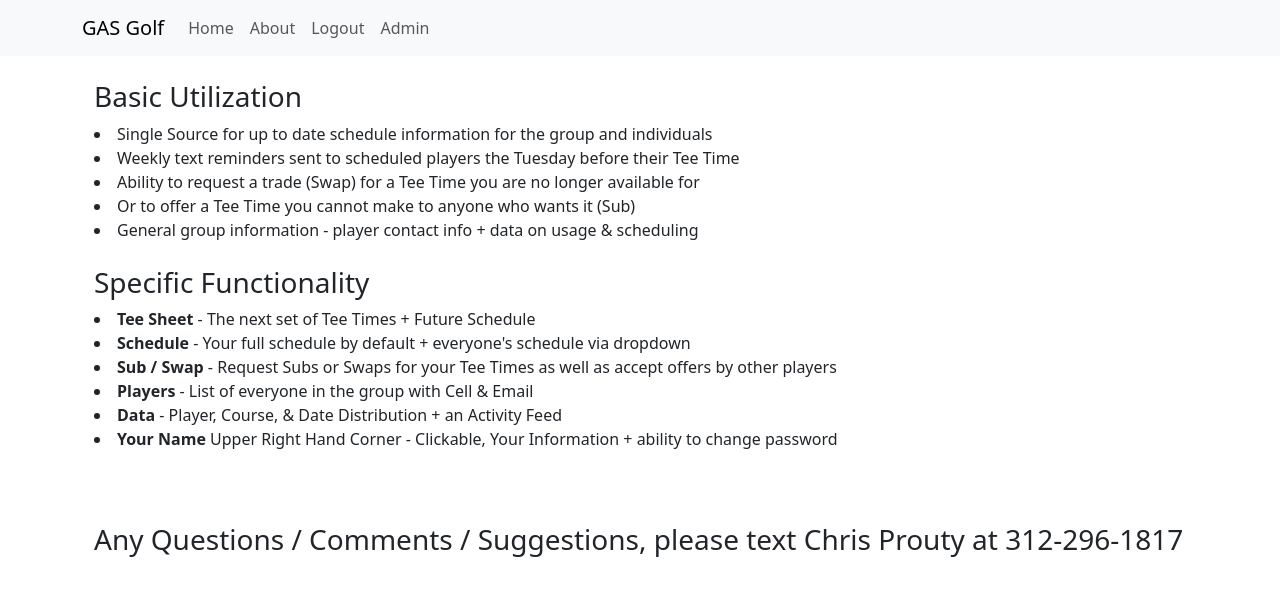
After one commit to ChrisP11/GRPRgas-share, a Django app: page /about/ in a window 1280 px wide. The commit adds this page. Shown: the top 596 px of the page. Run offline with Django 4.2, Linux system fonts and the light colour scheme; a user stored in the database is signed in; parts of the project's set-up code (start-up, migrations or seed data) failed here and were passed over.

Commit message:
choose your swap partners / about page / minor cleanup

```diff
--- /dev/null
+++ b/GRPR/templates/GRPR/about.html
@@ -0,0 +1,30 @@
+{% extends 'base.html' %}
+
+{% block title %}About{% endblock %}
+
+{% block content %}
+
+<div class="container my-4">
+    <h3>Basic Utilization</h3>
+        <li> Single Source for up to date schedule information for the group and individuals</li>
+        <li> Weekly text reminders sent to scheduled players the Tuesday before their Tee Time</li>
+        <li> Ability to request a trade (Swap) for a Tee Time you are no longer available for</li>
+        <li> Or to offer a Tee Time you cannot make to anyone who wants it (Sub)</li>
+        <li> General group information - player contact info + data on usage & scheduling</li>
+</div>
+<div class="container my-4">
+    <h3>Specific Functionality</h3>
+        <li> <strong>Tee Sheet</strong> - The next set of Tee Times + Future Schedule</li>
+        <li> <strong>Schedule</strong> - Your full schedule by default + everyone's schedule via dropdown</li>
+        <li> <strong>Sub / Swap</strong> - Request Subs or Swaps for your Tee Times as well as accept offers by other players</li>
+        <li> <strong>Players</strong> - List of everyone in the group with Cell & Email</li>
+        <li> <strong>Data</strong> - Player, Course, & Date Distribution + an Activity Feed</li>
+        <li> <strong><italics> Your Name </italics></strong> Upper Right Hand Corner - Clickable, Your Information + ability to change password</li>
+</div>
+<br>
+
+<div class="container my-4">
+    <h3>Any Questions / Comments / Suggestions, please text Chris Prouty at 312-296-1817</h3>
+</div>
+
+{% endblock %}
--- a/GRPR/templates/GRPR/admin_view.html
+++ b/GRPR/templates/GRPR/admin_view.html
@@ -7,8 +7,8 @@
 <div class="container my-4">
     <!-- Add the link to the email test page -->
     <div class="nav-links">
-        <a href="{% url 'email_test_view' %}">Email Test</a> |
-        <a href="{% url 'text_test_view' %}">Text Test</a>
+        <a href="{% url 'email_test_view' %}">Send Email</a> |
+        <a href="{% url 'text_test_view' %}">Send Text</a>
     </div>
     <br>
     <br>
--- a/GRPR/templates/GRPR/subrequestsent.html
+++ b/GRPR/templates/GRPR/subrequestsent.html
@@ -24,7 +24,7 @@
             {% for player in available_players %}
                 <tr>
                     <td>{{ player.avail_name }}</td>
-                    <td>{{ player.to_number }}</td>
+                    <td>{{ player.to_number|slice:"1:4" }}-{{ player.to_number|slice:"4:7" }}-{{ player.to_number|slice:"7:11" }}</td>
                 </tr>
             {% endfor %}
         </tbody>
--- a/GRPR/templates/base.html
+++ b/GRPR/templates/base.html
@@ -23,6 +23,9 @@
                 <ul class="navbar-nav mr-auto">
                     <li class="nav-item active">
                         <a href="{% url 'home_page' %}" class="nav-link" role="button">Home</a>
+                    </li>
+                    <li class="nav-item">
+                        <a class="nav-link" href="{% url 'about' %}">About</a>
                     </li>
                     <li class="nav-item">
                         <a href="{% url 'logout' %}" class="nav-link" role="button">Logout</a>
--- a/GRPR/urls.py
+++ b/GRPR/urls.py
@@ -11,6 +11,7 @@ urlpatterns = [
     path('logout/', auth_views.LogoutView.as_view(), name='logout'),
     path('', CustomLoginView.as_view(), name='login'),  # Set the root URL to the login view
     path('home/', views.home_page, name='home_page'),
+    path('about/', views.about_view, name='about'),
     path('tee_sheet/', views.teesheet_view, name='teesheet_view'),
     path('schedule/', views.schedule_view, name='schedule_view'),
     path('subswap/', views.subswap_view, name='subswap_view'),
@@ -28,7 +29,7 @@ urlpatterns = [
     path('subcancel/', views.subcancel_view, name='subcancel_view'),
     path('store_swap_data/', views.store_swap_data_view, name='store_swap_data_view'),
     path('swaprequest/', views.swaprequest_view, name='swaprequest_view'),
-    path('store_swaprequestsent_data/', views.store_swaprequestsent_data_view, name='store_swaprequestsent_data_view'),
+    path('store_swaprequestsent_data/', views.store_swap_request_sent_data_view, name='store_swap_request_sent_data_view'),
     path('swaprequestsent/', views.swaprequestsent_view, name='swaprequestsent_view'),
     path('store_swapoffer_data/', views.store_swapoffer_data_view, name='store_swapoffer_data_view'),
     path('swapoffer/', views.swapoffer_view, name='swapoffer_view'),
--- a/GRPR/views.py
+++ b/GRPR/views.py
@@ -135,6 +135,17 @@ def home_page(request):
     }
     return render(request, 'GRPR/index.html', context)
 
+# About page
+@login_required
+def about_view(request):
+
+    context = {
+        'first_name': request.user.first_name,
+        'last_name': request.user.last_name,
+    }
+
+    return render(request, 'GRPR/about.html', context)
+
 
 # Admin page
 @login_required
@@ -1381,7 +1392,6 @@ def store_swap_data_view(request):
 
         # Store necessary data in the session
         request.session['swap_tt_id'] = tt_id
-        request.session['user_id'] = request.user.id
 
         return redirect('swaprequest_view')
     else:
@@ -1391,10 +1401,14 @@ def store_swap_data_view(request):
 def swaprequest_view(request):
     # Retrieve data from the session
     swap_tt_id = request.session.pop('swap_tt_id', None)
-    user_id = request.session.pop('user_id', None)
-
-    if not swap_tt_id or not user_id:
+
+    if not swap_tt_id:
         return HttpResponseBadRequest("Required data is missing.")
+
+    # Fetch the Player ID associated with the logged-in user
+    user_id = request.user.id
+    first_name = request.user.first_name
+    last_name = request.user.last_name
 
     # Fetch the Player ID associated with the logged-in user
     player = Players.objects.filter(user_id=user_id).first()
@@ -1407,94 +1421,20 @@ def swaprequest_view(request):
     gDate = tee_time_details['gDate']
     gDate_display = tee_time_details['gDate_display']
     course_name = tee_time_details['course_name']
-    time_slot = tee_time_details['course_time_slot']
+    course_time_slot = tee_time_details['course_time_slot']
     other_players = tee_time_details['other_players']
 
-    context = {
-        'swap_tt_id': swap_tt_id,
-        'user_id': user_id,
-        'date': gDate,
-        'date_display': gDate_display,
-        'course': course_name,
-        'time_slot': time_slot,
-        'other_players': other_players,
-        'first_name': request.user.first_name,
-        'last_name': request.user.last_name,
-        'user_name': request.user.username,
-    }
-
-    return render(request, 'GRPR/swaprequest.html', context)
-
-
-@login_required
-def store_swaprequestsent_data_view(request):
-    if request.method == "GET":
-        swap_tt_id = request.GET.get('swap_tt_id')
-
-        if not swap_tt_id:
-            return HttpResponseBadRequest("Required data is missing. - store_swaprequestsent_data_view")
-        # only thing we are doing here is hiding the swap_tt_id in the session
-
-        request.session['swap_tt_id'] = swap_tt_id
-
-        return redirect('swaprequestsent_view')
-    else:
-        return HttpResponseBadRequest("Invalid request.")
-
-
-@login_required
-def swaprequestsent_view(request):
-    # Retrieve data from the session
-    swap_tt_id = request.session.pop('swap_tt_id', None)
-
-    if not swap_tt_id:
-        return HttpResponseBadRequest("Required data is missing. - swaprequestsent_view")
-
-    # Fetch the offer player instance for nav bar and other stuff
-    user_id = request.user.id
-    first_name = request.user.first_name
-    last_name = request.user.last_name
-    player = Players.objects.filter(user_id=user_id).first()
-    swap_request_player = player
-    if not player:
-        return HttpResponseBadRequest("Player not found for the logged-in user.")
-    player_id = player.id
-
-    # Fetch the TeeTimeInd instance and other players using the utility function
-    tee_time_details = get_tee_time_details(swap_tt_id, player_id)
-    gDate = tee_time_details['gDate']
-    gDate_display = tee_time_details['gDate_display']
-    tt_pid = tee_time_details['tt_pid']
-    course = tee_time_details['course_name']
-    time_slot = tee_time_details['course_time_slot']
-    other_players = tee_time_details['other_players']
-
-    # GATE: Verify the logged in user owns this tee time (abundance of caution)
-    if tt_pid != player_id:
-        error_msg = 'It appears you are not the owner of this tee time.  Please return to the Sub Swap page and try again.'
-        return render(request, 'GRPR/error_msg.html', {'error_msg': error_msg})
-
-    # GATE: Verify the user has not offered this tt_id already - prevents 'back' button abuse
-    if SubSwap.objects.filter(TeeTimeIndID_id=swap_tt_id, nType='Swap', SubType = 'Offer', nStatus = 'Open').exists():
-        error_msg = 'It appears you have already offered this tee time as a Swap and it is still available.  Please return to the Sub Swap page and review.'
-        return render(request, 'GRPR/error_msg.html', {'error_msg': error_msg})
-
-    # Message to display at the top of the page
-    swap_offer = f"{first_name} {last_name} would like to swap his tee time on {gDate_display} at {course} {time_slot} (playing with {other_players}) with one of your tee times."
-
-    # Fetch the tee time instance
-    tee_time_instance = get_object_or_404(TeeTimesInd, pk=swap_tt_id)
-
-    # Find all players playing on the requested date
-    players_on_requested_date = TeeTimesInd.objects.filter(gDate=gDate).values_list('PID_id', flat=True)
-
-    # Get all available players (excluding those playing on the requested date and "Course Credit")
-    available_players = Players.objects.exclude(
-        pk__in=players_on_requested_date
-    ).exclude(pk=25)  # Exclude Course Credit
-
-    # GATE:  if no avail players with dates, sends user to swapnoneavail_view
-    # Fetch the list of future dates for the offering player (player_id)
+    # Get players already playing on the date
+    playing_players = TeeTimesInd.objects.filter(gDate=gDate).values_list('PID_id', flat=True)
+
+    # Get all players and subtract playing players and Course Credit (ID 25)
+    available_players = Players.objects.exclude(id__in=list(playing_players) + [25])
+
+    ## GATE - make sure there are players available, send to error page if not.
+    if not available_players.exists():
+        return render(request, 'GRPR/error_msg.html', {'error_msg': 'No Players have available tee times on this date.'})
+
+    # # Fetch the list of future dates for the offering player (player_id)
     offering_player_future_dates = TeeTimesInd.objects.filter(PID=player_id, gDate__gt=gDate).values_list('gDate', flat=True)
 
     available_players_with_swap_dates = []
@@ -1516,143 +1456,234 @@ def swaprequestsent_view(request):
     if not available_players_with_swap_dates:
         return redirect('swapnoneavail_view')
 
-    # Insert the initial swap offer into SubSwap
+    # Generate Available Swap Dates for each available player
+    filtered_players = []
+    for player in available_players:
+        available_player_dates = TeeTimesInd.objects.filter(PID=player, gDate__gt=gDate).values_list('gDate', 'id')
+        swap_request_player_dates = TeeTimesInd.objects.filter(PID=player_id, gDate__gt=gDate).values_list('gDate', flat=True)
+        swap_dates = sorted([(d[0], d[1]) for d in available_player_dates if d[0] not in swap_request_player_dates])
+
+        if swap_dates:
+            formatted_swap_dates = [(d[0].strftime('%m/%d/%Y'), d[1]) for d in swap_dates]
+            player.swap_dates = formatted_swap_dates
+            filtered_players.append({
+                'id': player.id,
+                'FirstName': player.FirstName,
+                'LastName': player.LastName,
+                'Mobile': player.Mobile,
+                'swap_dates': formatted_swap_dates,
+            })
+
+
+    context = {
+        'tt_id': swap_tt_id,
+        'gDate': gDate,
+        'gDate_display': gDate_display,
+        'course_name': course_name,
+        'course_time_slot': course_time_slot,
+        'other_players': other_players,
+        'first_name': first_name,
+        'last_name': last_name,
+        'available_players': filtered_players,
+    }
+
+    return render(request, 'GRPR/swaprequest.html', context)
+
+
+@login_required
+def store_swap_request_sent_data_view(request):
+    if request.method == "POST":
+        tt_id = request.POST.get('tt_id')
+        player_ids = request.POST.getlist('player_ids')
+
+        if not player_ids:
+            return render(request, 'GRPR/error_msg.html', {'error_msg': 'No players selected for the swap request.'})
+
+        # Store necessary data in the session
+        request.session['tt_id'] = tt_id
+        request.session['player_ids'] = player_ids
+
+        return redirect('swaprequestsent_view')
+    else:
+        return HttpResponseBadRequest("Invalid request.")
+
+@login_required
+def swaprequestsent_view(request):
+    tt_id = request.session.pop('tt_id', None)
+    player_ids = request.session.pop('player_ids', None)
+
+    if not tt_id or not player_ids:
+        return HttpResponseBadRequest("Required data is missing. - swaprequestsent_view")
+
+    # Fetch the Player ID associated with the logged-in user
+    user_id = request.user.id
+    first_name = request.user.first_name
+    last_name = request.user.last_name
+
+    player = get_object_or_404(Players, user_id=user_id)
+    player_id = player.id
+
+    # Fetch the TeeTimeInd instance and other players using the utility function
+    tee_time_details = get_tee_time_details(tt_id, player_id)
+    gDate = tee_time_details['gDate']
+    tt_pid = tee_time_details['tt_pid']
+    course_name = tee_time_details['course_name']
+    course_time_slot = tee_time_details['course_time_slot']
+    other_players = tee_time_details['other_players']
+
+    # GATE: Verify the logged in user owns this tee time (abundance of caution here)
+    if tt_pid != player_id:
+        error_msg = 'It appears you are not the owner of this tee time.  Please return to the Sub Swap page and try again.'
+        return render(request, 'GRPR/error_msg.html', {'error_msg': error_msg})
+
+    # GATE: Verify the user has not offered this tt_id already - prevents 'back' button abuse
+    if SubSwap.objects.filter(TeeTimeIndID_id=tt_id, nType='Swap', SubType = 'Offer', nStatus = 'Open').exists():
+        error_msg = 'It appears you have already offered this tee time and it is still available.  Please return to the Sub Swap page and try again.'
+        return render(request, 'GRPR/error_msg.html', {'error_msg': error_msg})
+
+    # Create the swap_offer message
+    swap_offer = f"{first_name} {last_name} is offering his tee time on {gDate} at {course_name} {course_time_slot} to play with {other_players} to the first person who wants it."
+
+    # Insert the initial Swap Offer into SubSwap
     initial_swap = SubSwap.objects.create(
         RequestDate=timezone.now(),
-        PID=swap_request_player,
-        TeeTimeIndID=tee_time_instance,
+        PID_id=player_id,
+        TeeTimeIndID_id=tt_id,
         nType="Swap",
+        SubType="Offer",
         nStatus="Open",
-        SubType="Offer",
         Msg=swap_offer,
         OtherPlayers=other_players
     )
 
-    # Update the SwapID of the initial swap offer
+    # Update the SwapID of the initial Swap Offer
     initial_swap.SwapID = initial_swap.id
     initial_swap.save()
-
-    # Check if Twilio is enabled
+    swap_id = initial_swap.id
+
+    available_players = []
+
+    for s_id in player_ids:
+        player = Players.objects.get(id=s_id)
+        to_number = player.Mobile
+        avail_id = player.id
+        avail_name = player.FirstName + " " + player.LastName
+        available_players.append({'player': player, 'to_number': to_number, 'avail_id': avail_id, 'avail_name': avail_name})
+
     if settings.TWILIO_ENABLED:
         # Initialize the Twilio client
         account_sid = settings.TWILIO_ACCOUNT_SID
         auth_token = settings.TWILIO_AUTH_TOKEN
         client = Client(account_sid, auth_token)
 
-        # Generate text message and send to Offering Player
+        # Generate text message and send to Swap Offering player
         msg = "This msg has been sent to all of the players available for your request date: '" + swap_offer + "'      you will be able to see this offer and status on the sub swap page."
         to_number = '13122961817'  # Hardcoded for now
         # to_number = player.Mobile
         message = client.messages.create(from_='+18449472599', body=msg, to=to_number)
         mID = message.sid
-    else:
-        mID = "Twilio turned off"
-        msg = "This msg has been sent to all of the players available for your request date: '" + swap_offer + "'      you will be able to see this offer and status on the sub swap page."
-        to_number = swap_request_player.Mobile
-
-    # Insert the initial swap offer into Log
-    Log.objects.create(
-        SentDate=timezone.now(),
-        Type="Swap Offer",
-        MessageID=mID,
-        RequestDate=gDate,
-        OfferID=swap_request_player.id,
-        RefID=initial_swap.id,
-        Msg=swap_offer,
-        To_number=to_number
-    )
-
-    # Check if Twilio is enabled
-    if settings.TWILIO_ENABLED:
-
-        for player in available_players:
+
+        # Insert initial Swap Offer into Log
+        Log.objects.create(
+            SentDate=timezone.now(),
+            Type="Swap Offer",
+            MessageID=mID,
+            RequestDate=gDate,
+            OfferID=player_id,
+            RefID=swap_id,
+            Msg=swap_offer,
+            To_number=to_number
+        )
+
+        # Create an insert in SubSwap table for every player in the Available Players list
+        for player_data in available_players:
+            player = player_data['player']
+            to_number = player_data['to_number']
+            avail_id = player_data['avail_id']
+
             SubSwap.objects.create(
                 RequestDate=timezone.now(),
                 PID=player,
-                TeeTimeIndID=tee_time_instance,
+                TeeTimeIndID_id=tt_id,
                 nType="Swap",
+                SubType="Received",
                 nStatus="Open",
-                SubType="Received",
                 Msg=swap_offer,
                 OtherPlayers=other_players,
-                SwapID=initial_swap.id
+                SwapID=swap_id
             )
 
-            # Generate and send text to each available player
-            swap_id = initial_swap.id
-            msg = f"{player.Mobile} {swap_offer} https://www.gasgolf.org/GRPR/store_swapoffer_data/?swapID={swap_id}."
-            to_number = '13122961817'  # Hardcoded for now
-            # to_number = swap_request_player.Mobile
-            message = client.messages.create(from_= '+18449472599', body=msg, to=to_number)
+            # Create and send a text to every Available Player
+            msg = f"{swap_offer} https://www.gasgolf.org/GRPR/store_swapaccept_data/?swap_id={swap_id}"
+            to_number = '13122961817'  # Hardcoded for now, but future will be Mobile of the Available Player
+            message = client.messages.create(from_='+18449472599', body=msg, to=to_number)
             mID = message.sid
 
-            # Insert into Log table for tracking
+            # Insert a row into Log table for every text sent
             Log.objects.create(
                 SentDate=timezone.now(),
                 Type="Swap Offer Sent",
                 MessageID=mID,
                 RequestDate=gDate,
-                OfferID=swap_request_player.id,
-                ReceiveID=player.id,
-                RefID=initial_swap.id,
+                OfferID=player_id,
+                ReceiveID=avail_id,
+                RefID=swap_id,
                 Msg=swap_offer,
                 To_number=to_number
             )
     else:
-        for player in available_players:
+        to_number = player.Mobile
+
+        # Insert initial Swap Offer into Log
+        Log.objects.create(
+            SentDate=timezone.now(),
+            Type="Swap Offer",
+            MessageID='fake mID',
+            RequestDate=gDate,
+            OfferID=player_id,
+            RefID=swap_id,
+            Msg=swap_offer,
+            To_number=to_number
+        )
+
+        # Create an insert in SubSwap table for every player in the Available Players list
+        for player_data in available_players:
+            player = player_data['player']
+            to_number = player_data['to_number']
+            avail_id = player_data['avail_id']
+
             SubSwap.objects.create(
                 RequestDate=timezone.now(),
                 PID=player,
-                TeeTimeIndID=tee_time_instance,
+                TeeTimeIndID_id=tt_id,
                 nType="Swap",
+                SubType="Received",
                 nStatus="Open",
-                SubType="Received",
                 Msg=swap_offer,
                 OtherPlayers=other_players,
-                SwapID=initial_swap.id
+                SwapID=swap_id
             )
-            mID = 'Twilio off'
-            to_number = player.Mobile
-            msg = player.Mobile + " " + swap_offer + " Use this link to pick a date to swap."
-
-            # Insert into Log table for tracking
+
+            # Insert a row into Log table for every text sent
             Log.objects.create(
                 SentDate=timezone.now(),
                 Type="Swap Offer Sent",
-                MessageID=mID,
+                MessageID='fake mID',
                 RequestDate=gDate,
-                OfferID=swap_request_player.id,
-                ReceiveID=player.id,
-                RefID=initial_swap.id,
+                OfferID=player_id,
+                ReceiveID=avail_id,
+                RefID=swap_id,
                 Msg=swap_offer,
                 To_number=to_number
             )
 
-    # Generate Available Swap Dates for each available player
-    filtered_players = []
-    for player in available_players:
-        available_player_dates = TeeTimesInd.objects.filter(PID=player, gDate__gt=gDate).values_list('gDate', 'id')
-        swap_request_player_dates = TeeTimesInd.objects.filter(PID=swap_request_player, gDate__gt=gDate).values_list('gDate', flat=True)
-        swap_dates = sorted([(d[0], d[1]) for d in available_player_dates if d[0] not in swap_request_player_dates])
-
-        if swap_dates:
-            player.swap_dates = swap_dates
-            filtered_players.append({
-                'id': player.id,
-                'FirstName': player.FirstName,
-                'LastName': player.LastName,
-                'Mobile': player.Mobile,
-                'swap_dates': swap_dates,
-            })
-
+    # Pass data to the template
     context = {
+        'date': gDate,
         'swap_offer': swap_offer,
-        'available_players': filtered_players,
-        'first_name': first_name,
-        'last_name': last_name,
+        'available_players': available_players,
     }
     return render(request, 'GRPR/swaprequestsent.html', context)
-
 
 @login_required
 def store_swapoffer_data_view(request):
```
Also changed, not shown: GRPR/templates/GRPR/swaprequest.html (+68 -13 lines), GRPR/templates/GRPR/swaprequestsent.html (+4 -12 lines).
